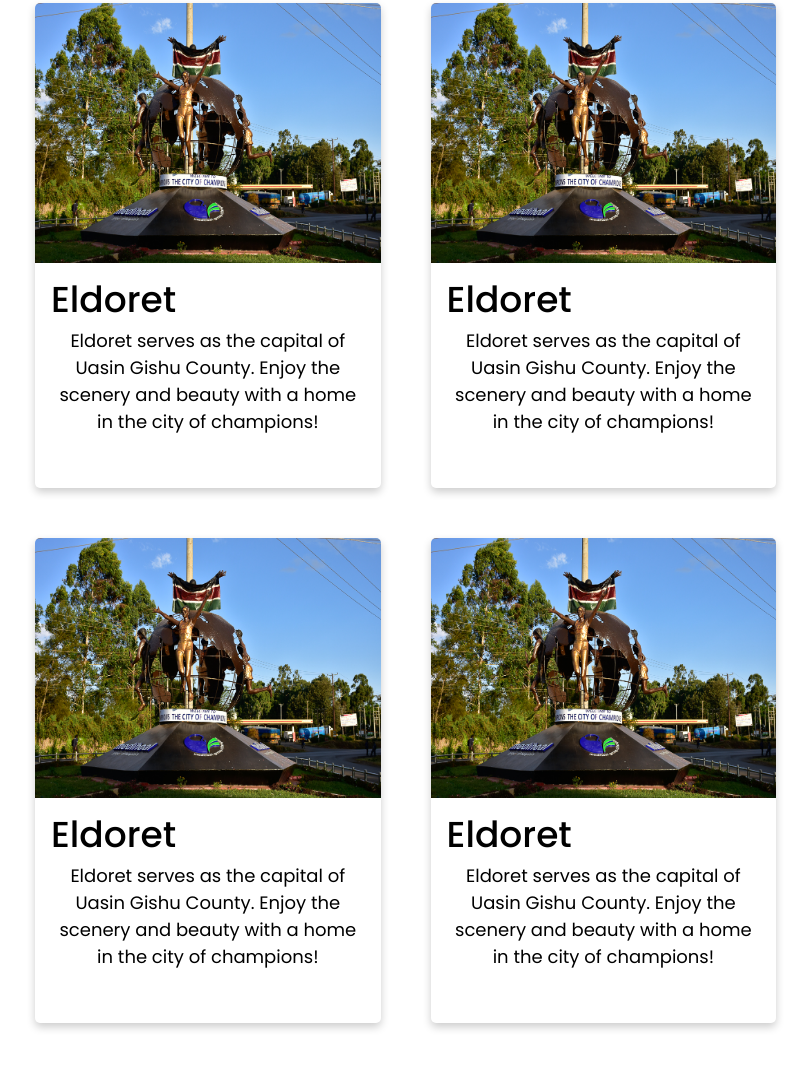
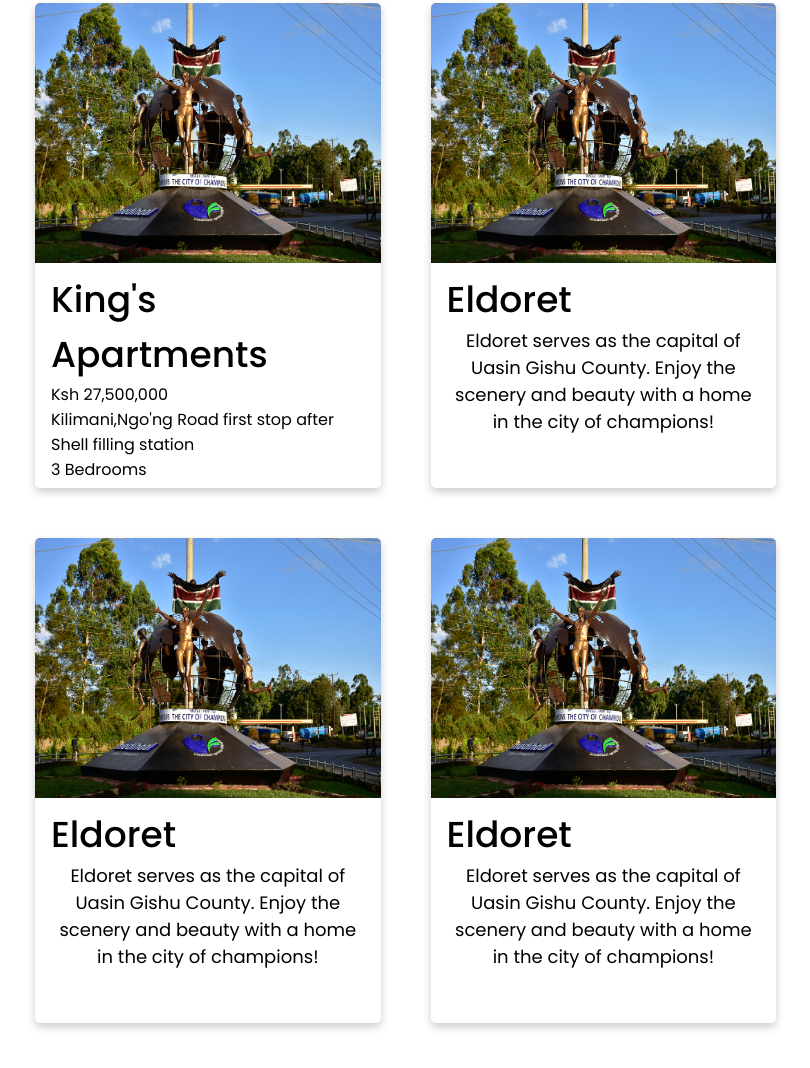
Before and after one commit to Kwathuta/Keja-Chap-Chap, a plain HTML site: page index.html in a window 1280 px wide. Shown: the part 1987-3055 px from the top of the page, without its empty margins (79-889 px from the left). Drawn offline with Linux system fonts and the light colour scheme.

Commit message:
modified Eldoret card

```diff
--- a/index.html
+++ b/index.html
@@ -55,8 +55,11 @@
         <div class="card">
             <div class="card-img"><img src="./assets/img/RupasMall-114.jpg" alt="rupas-mall"></div>
             <div class="card-container">
-            <p class="card-header">Eldoret</p>
-            <p class="card-content">Eldoret serves as the capital of Uasin Gishu County. Enjoy the scenery and beauty with a home in the city of champions!</p>
+            <p class="card-header">King's Apartments</p>
+            <p class="card-content"><p>Ksh 27,500,000</p>
+            <p>Kilimani,Ngo'ng Road first stop after Shell filling station</p>
+            <p>3 Bedrooms</p>
+            </p>
             </div>
         </div>
         <div class="card">
```
